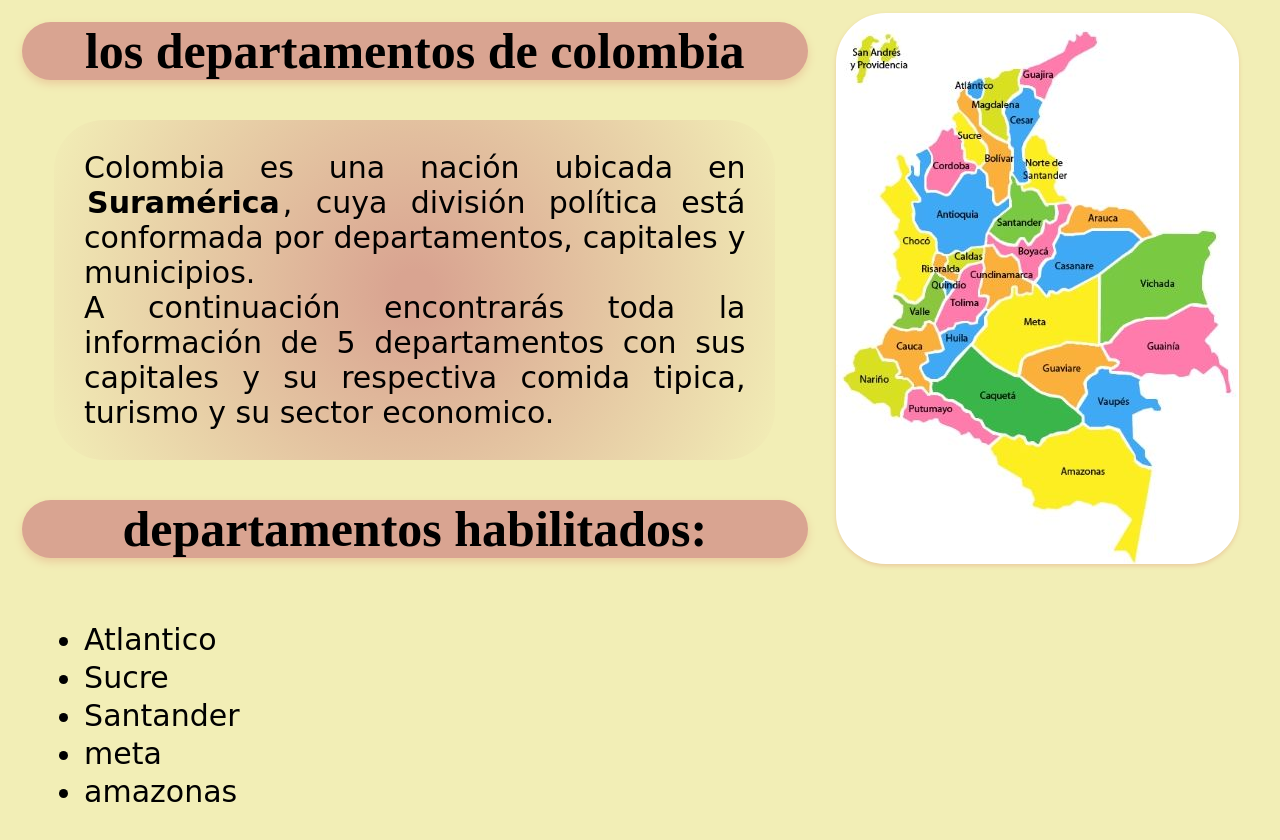
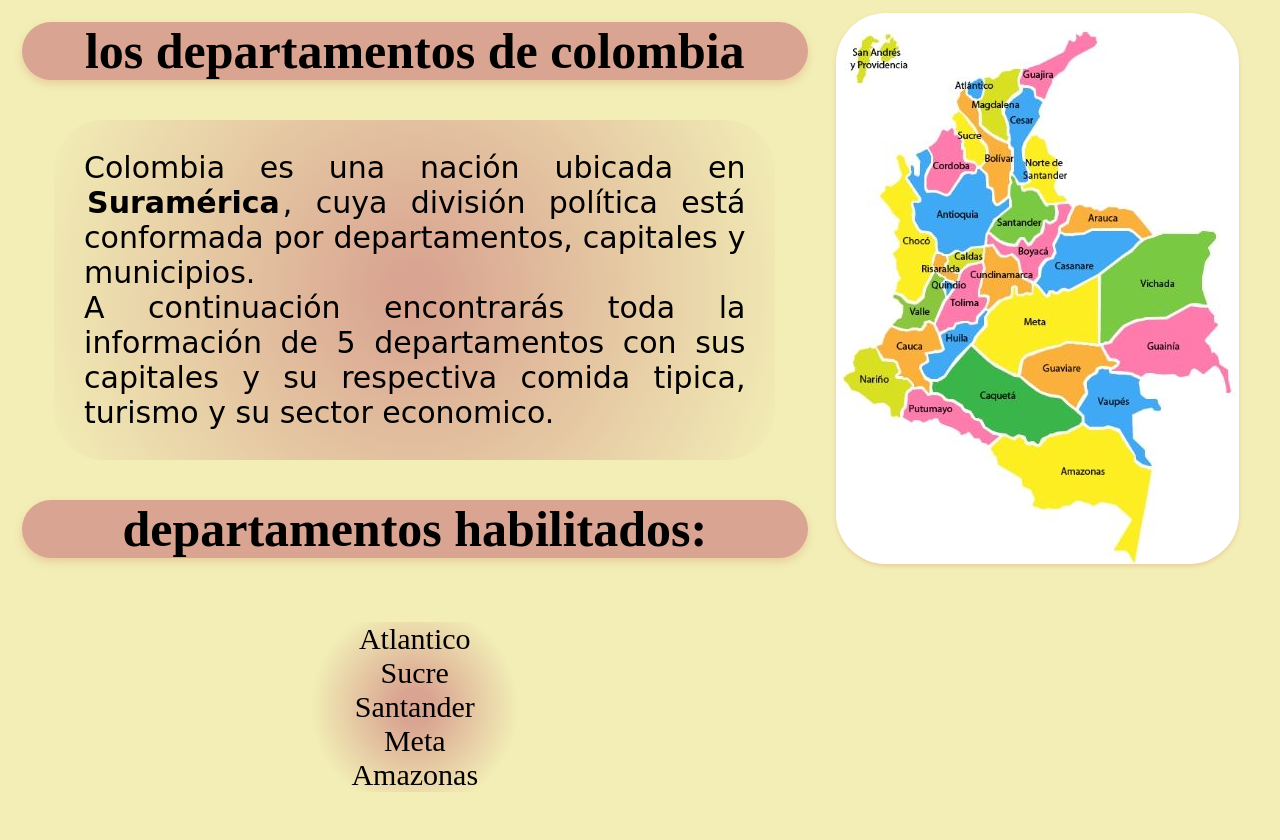
Before and after one commit to Hadassa-gal/Departamentos, a plain HTML site: page index.html in a window 1280 px wide. Drawn offline with Linux system fonts and the light colour scheme; a web font is replaced by a local one.

Commit message:
embellecimiento y mejora del ui

```diff
--- a/css/style.css
+++ b/css/style.css
@@ -43,6 +43,10 @@
     font-style: inherit;
     font-size: 30px;
     margin: 8%;
+    background: #F2EEB6;
+    background: radial-gradient(circle, #D9A491 5%, #F2EEB6 30%);
+    border-radius: 50px;
+    text-align: center;
 }
 .mapa{
     box-shadow: 0 2px 4px 0 #EACC9E;
--- a/index.html
+++ b/index.html
@@ -11,13 +11,7 @@
         <p class="contenido">Colombia es una nación ubicada en <strong>Suramérica</strong>, cuya división política está conformada por departamentos, capitales y municipios. <br> A continuación encontrarás toda la información de 5 departamentos con sus capitales y su respectiva comida tipica, turismo y su sector economico.
             <h2 class="titulo">departamentos habilitados:</h2>
             <div class="info">
-                <ul>
-                    <li>Atlantico</li>
-                    <li>Sucre</li>
-                    <li>Santander</li>
-                    <li>meta</li>
-                    <li>amazonas</li>
-                </ul>
+                Atlantico <br>Sucre <br>Santander <br>Meta <br>Amazonas
             </div>
         </p>
     </div>
```
Also changed, not shown: departamentos/atlantico/depstyle.css (+7 -2 lines).
